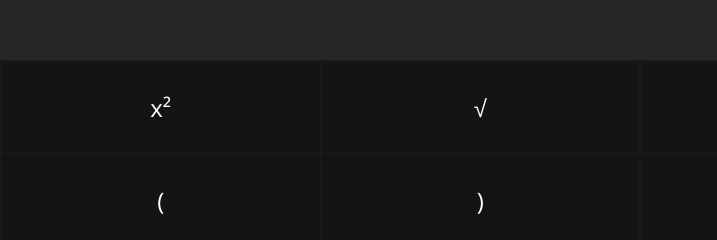
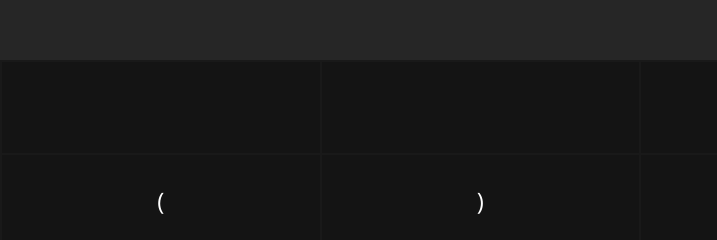
Before and after one commit to itzeuke/calculator, a plain HTML site: page index.html in a window 1280 px wide. Shown: the part 180-420 px from the top of the page, 0-717 px from the left. Drawn offline with nearby package versions, Linux system fonts and the light colour scheme.

Commit message:
Removed none finished operations from button field

```diff
--- a/index.html
+++ b/index.html
@@ -11,12 +11,11 @@
     <link rel="stylesheet" href="style.css">
 </head>
 <body>
-    <div id="result_area">
-    </div>
+    <div id="result_area"></div>
     <table>
         <tr>
-            <td onclick="button_operation('power')">x²</td>
-            <td onclick="button_operation('square_root')">√</td>
+            <td onclick="//button_operation('power')"><!-- x² --></td>
+            <td onclick="//button_operation('square_root')"><!-- √ --></td>
             <td onclick="button_operation('pi')">Π</td>
             <td onclick="button_operation('ans')">Ans</td>
         </tr>
```
